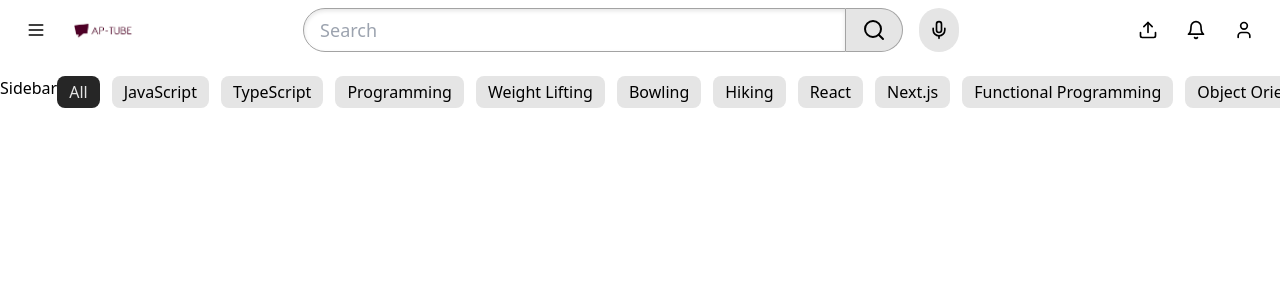
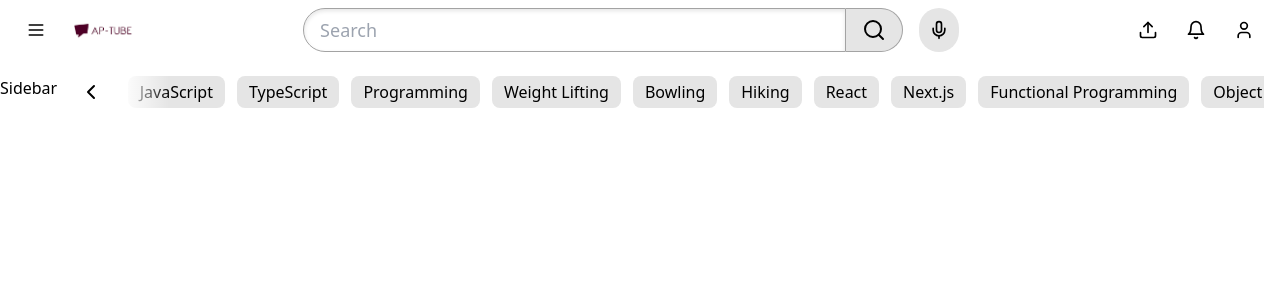
Before and after one commit to Aanand-Patil/youtube-homepage, a React (Vite) app: page / in a window 1280 px wide. Shown: the top 300 px of the page. Built offline with nearby package versions, Linux system fonts and the light colour scheme.

Commit message:
ChevronLeft scrollbar button transfomred.

```diff
--- a/src/App.tsx
+++ b/src/App.tsx
@@ -12,6 +12,7 @@ function App() {
 
       <div className="grid grid-cols-[auto,1fr] flex-grow-1 overflow-auto ">
         <div>Sidebar</div>
+        <div className="overflow-x-hidden px-4 pb-8">
           <div className=" sticky top-0 bg-white z-10 pb-4">
             <CategoryPills
               categories={categories}
@@ -21,6 +22,7 @@ function App() {
           </div>
         </div>
       </div>
+    </div>
   );
 }
 
--- a/src/components/CategoryPills.tsx
+++ b/src/components/CategoryPills.tsx
@@ -1,3 +1,4 @@
+import { ChevronLeft } from "lucide-react";
 import { Button } from "./Button";
 
 type CategoryPillsProps = {
@@ -17,6 +18,7 @@ export function CategoryPills({
         {categories.map((category) => (
           <Button
             key={category}
+            onClick={() => onSelect(category)}
             variant={selectedCategory === category ? "dark" : "default"}
             className="py-1 px-3 rounded-lg whitespace-nowrap "
           >
@@ -24,6 +26,15 @@ export function CategoryPills({
           </Button>
         ))}
       </div>
+      <div className="absolute left-0 top-1/2 -translate-y-1/2 bg-gradient-to-r from-white from-50% to-transparent w-24 h-full">
+        <Button
+          variant="ghost"
+          size="icon"
+          className="h-full aspect-square w-auto p-1.5"
+        >
+          <ChevronLeft />
+        </Button>
+      </div>
     </div>
   );
 }
```
Lines whose indentation alone changed are shown as unchanged.
